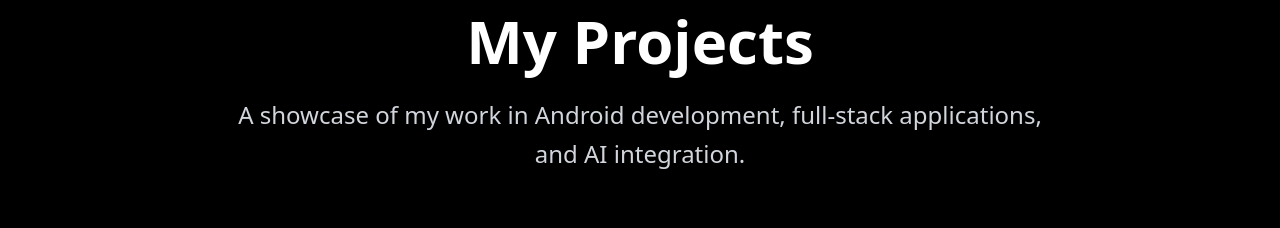
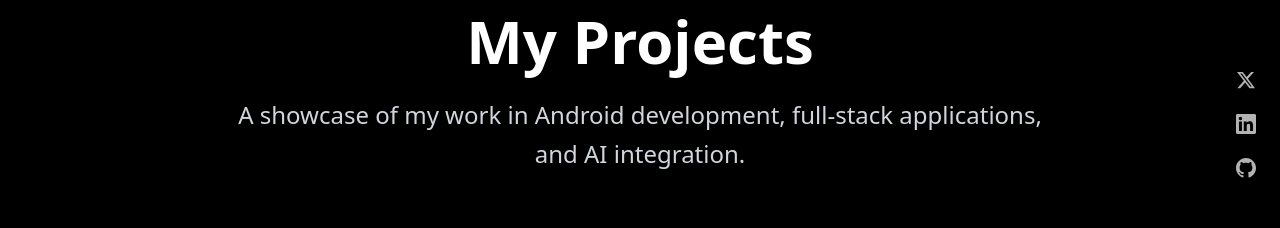
Before and after one commit to jnvreddy/Portfolio, a React (Vite) app: page /projects in a window 1280 px wide. Shown: the part 276-504 px from the top of the page. Built offline with nearby package versions, Linux system fonts and the light colour scheme.

Commit message:
social icons seperated from contact list

```diff
--- a/src/App.tsx
+++ b/src/App.tsx
@@ -2,6 +2,7 @@ import { Routes, Route } from 'react-router-dom';
 import { Suspense, lazy } from 'react';
 import Background from './components/layouts/Background';
 import Loader from './components/ui/Loader';
+import SocialIcons from './components/SocialIcons';
 
 // Lazy load routes for code splitting
 const Home = lazy(() => import('./pages/Home'));
@@ -15,6 +16,7 @@ function App() {
   return (
     <div style={{ position: 'relative' }}>
       <Background />
+      <SocialIcons />
       <div style={{ position: 'relative', zIndex: 1 }}>
         <Suspense fallback={<LoadingFallback />}>
           <Routes>
--- a/src/components/Header.tsx
+++ b/src/components/Header.tsx
@@ -193,43 +193,6 @@ const Header: React.FC = () => {
 
           {isContactDropdownOpen && (
             <div className="absolute top-full mt-2 right-0 bg-white/10 backdrop-blur-md border border-white/20 rounded-lg shadow-xl py-2 min-w-[200px] z-50">
-              <a
-                href="https://www.linkedin.com/in/jnvreddy"
-                target="_blank"
-                rel="noopener noreferrer"
-                className="flex items-center gap-3 px-4 py-3 text-gray-300 hover:text-white hover:bg-white/10 transition-colors"
-                onClick={() => setIsContactDropdownOpen(false)}
-              >
-                <svg className="w-5 h-5" fill="currentColor" viewBox="0 0 24 24">
-                  <path d="M20.447 20.452h-3.554v-5.569c0-1.328-.027-3.037-1.852-3.037-1.853 0-2.136 1.445-2.136 2.939v5.667H9.351V9h3.414v1.561h.046c.477-.9 1.637-1.85 3.37-1.85 3.601 0 4.267 2.37 4.267 5.455v6.286zM5.337 7.433c-1.144 0-2.063-.926-2.063-2.065 0-1.138.92-2.063 2.063-2.063 1.14 0 2.064.925 2.064 2.063 0 1.139-.925 2.065-2.064 2.065zm1.782 13.019H3.555V9h3.564v11.452zM22.225 0H1.771C.792 0 0 .774 0 1.729v20.542C0 23.227.792 24 1.771 24h20.451C23.2 24 24 23.227 24 22.271V1.729C24 .774 23.2 0 22.222 0h.003z" />
-                </svg>
-                <span>LinkedIn</span>
-              </a>
-              <a
-                href="https://github.com/jnvreddy"
-                target="_blank"
-                rel="noopener noreferrer"
-                className="flex items-center gap-3 px-4 py-3 text-gray-300 hover:text-white hover:bg-white/10 transition-colors"
-                onClick={() => setIsContactDropdownOpen(false)}
-              >
-                <svg className="w-5 h-5" fill="currentColor" viewBox="0 0 24 24">
-                  <path d="M12 0c-6.626 0-12 5.373-12 12 0 5.302 3.438 9.8 8.207 11.387.599.111.793-.261.793-.577v-2.234c-3.338.726-4.033-1.416-4.033-1.416-.546-1.387-1.333-1.756-1.333-1.756-1.089-.745.083-.729.083-.729 1.205.084 1.839 1.237 1.839 1.237 1.07 1.834 2.807 1.304 3.492.997.107-.775.418-1.305.762-1.604-2.665-.305-5.467-1.334-5.467-5.931 0-1.311.469-2.381 1.236-3.221-.124-.303-.535-1.524.117-3.176 0 0 1.008-.322 3.301 1.23.957-.266 1.983-.399 3.003-.404 1.02.005 2.047.138 3.006.404 2.291-1.552 3.297-1.23 3.297-1.23.653 1.653.242 2.874.118 3.176.77.84 1.235 1.911 1.235 3.221 0 4.609-2.807 5.624-5.479 5.921.43.372.823 1.102.823 2.222v3.293c0 .319.192.694.801.576 4.765-1.589 8.199-6.086 8.199-11.386 0-6.627-5.373-12-12-12z" />
-                </svg>
-                <span>GitHub</span>
-              </a>
-              <a
-                href="https://x.com/jnv_reddy"
-                target="_blank"
-                rel="noopener noreferrer"
-                className="flex items-center gap-3 px-4 py-3 text-gray-300 hover:text-white hover:bg-white/10 transition-colors"
-                onClick={() => setIsContactDropdownOpen(false)}
-              >
-                <svg className="w-5 h-5" fill="currentColor" viewBox="0 0 24 24">
-                  <path d="M18.244 2.25h3.308l-7.227 8.26 8.502 11.24H16.17l-5.214-6.817L4.99 21.75H1.68l7.73-8.835L1.254 2.25H8.08l4.713 6.231zm-1.161 17.52h1.833L7.084 4.126H5.117z" />
-                </svg>
-                <span>X (Twitter)</span>
-              </a>
-              <div className="border-t border-white/10 my-1"></div>
               <div className="flex items-center gap-3 px-4 py-3 text-gray-300">
                 <svg className="w-5 h-5" fill="none" stroke="currentColor" viewBox="0 0 24 24">
                   <path strokeLinecap="round" strokeLinejoin="round" strokeWidth={2} d="M3 8l7.89 4.26a2 2 0 002.22 0L21 8M5 19h14a2 2 0 002-2V7a2 2 0 00-2-2H5a2 2 0 00-2 2v10a2 2 0 002 2z" />
--- /dev/null
+++ b/src/components/SocialIcons.tsx
@@ -0,0 +1,43 @@
+import React from 'react';
+
+const SocialIcons: React.FC = () => {
+  return (
+    <div className="fixed right-4 sm:right-6 top-1/2 -translate-y-1/2 z-40 flex flex-col gap-4 sm:gap-6 hidden md:flex">
+      <a
+        href="https://x.com/jnv_reddy"
+        target="_blank"
+        rel="noopener noreferrer"
+        className="text-white/70 hover:text-white transition-colors duration-300 hover:scale-110 transform"
+        aria-label="X (Twitter)"
+      >
+        <svg className="w-5 h-5" fill="currentColor" viewBox="0 0 24 24">
+          <path d="M18.244 2.25h3.308l-7.227 8.26 8.502 11.24H16.17l-5.214-6.817L4.99 21.75H1.68l7.73-8.835L1.254 2.25H8.08l4.713 6.231zm-1.161 17.52h1.833L7.084 4.126H5.117z" />
+        </svg>
+      </a>
+      <a
+        href="https://www.linkedin.com/in/jnvreddy"
+        target="_blank"
+        rel="noopener noreferrer"
+        className="text-white/70 hover:text-white transition-colors duration-300 hover:scale-110 transform"
+        aria-label="LinkedIn"
+      >
+        <svg className="w-5 h-5" fill="currentColor" viewBox="0 0 24 24">
+          <path d="M20.447 20.452h-3.554v-5.569c0-1.328-.027-3.037-1.852-3.037-1.853 0-2.136 1.445-2.136 2.939v5.667H9.351V9h3.414v1.561h.046c.477-.9 1.637-1.85 3.37-1.85 3.601 0 4.267 2.37 4.267 5.455v6.286zM5.337 7.433c-1.144 0-2.063-.926-2.063-2.065 0-1.138.92-2.063 2.063-2.063 1.14 0 2.064.925 2.064 2.063 0 1.139-.925 2.065-2.064 2.065zm1.782 13.019H3.555V9h3.564v11.452zM22.225 0H1.771C.792 0 0 .774 0 1.729v20.542C0 23.227.792 24 1.771 24h20.451C23.2 24 24 23.227 24 22.271V1.729C24 .774 23.2 0 22.222 0h.003z" />
+        </svg>
+      </a>
+      <a
+        href="https://github.com/jnvreddy"
+        target="_blank"
+        rel="noopener noreferrer"
+        className="text-white/70 hover:text-white transition-colors duration-300 hover:scale-110 transform"
+        aria-label="GitHub"
+      >
+        <svg className="w-5 h-5" fill="currentColor" viewBox="0 0 24 24">
+          <path d="M12 0c-6.626 0-12 5.373-12 12 0 5.302 3.438 9.8 8.207 11.387.599.111.793-.261.793-.577v-2.234c-3.338.726-4.033-1.416-4.033-1.416-.546-1.387-1.333-1.756-1.333-1.756-1.089-.745.083-.729.083-.729 1.205.084 1.839 1.237 1.839 1.237 1.07 1.834 2.807 1.304 3.492.997.107-.775.418-1.305.762-1.604-2.665-.305-5.467-1.334-5.467-5.931 0-1.311.469-2.381 1.236-3.221-.124-.303-.535-1.524.117-3.176 0 0 1.008-.322 3.301 1.23.957-.266 1.983-.399 3.003-.404 1.02.005 2.047.138 3.006.404 2.291-1.552 3.297-1.23 3.297-1.23.653 1.653.242 2.874.118 3.176.77.84 1.235 1.911 1.235 3.221 0 4.609-2.807 5.624-5.479 5.921.43.372.823 1.102.823 2.222v3.293c0 .319.192.694.801.576 4.765-1.589 8.199-6.086 8.199-11.386 0-6.627-5.373-12-12-12z" />
+        </svg>
+      </a>
+    </div>
+  );
+};
+
+export default SocialIcons;
```
